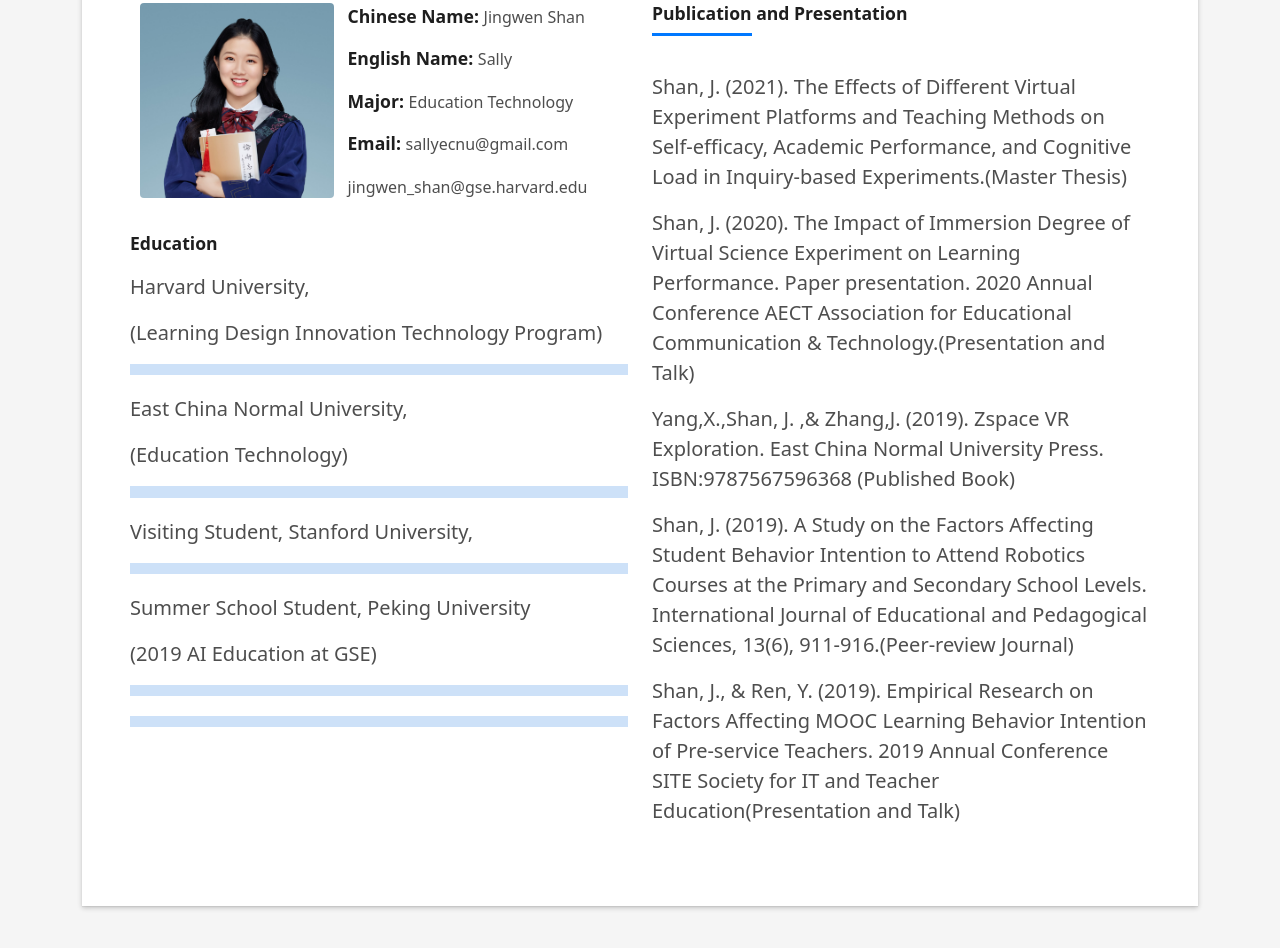
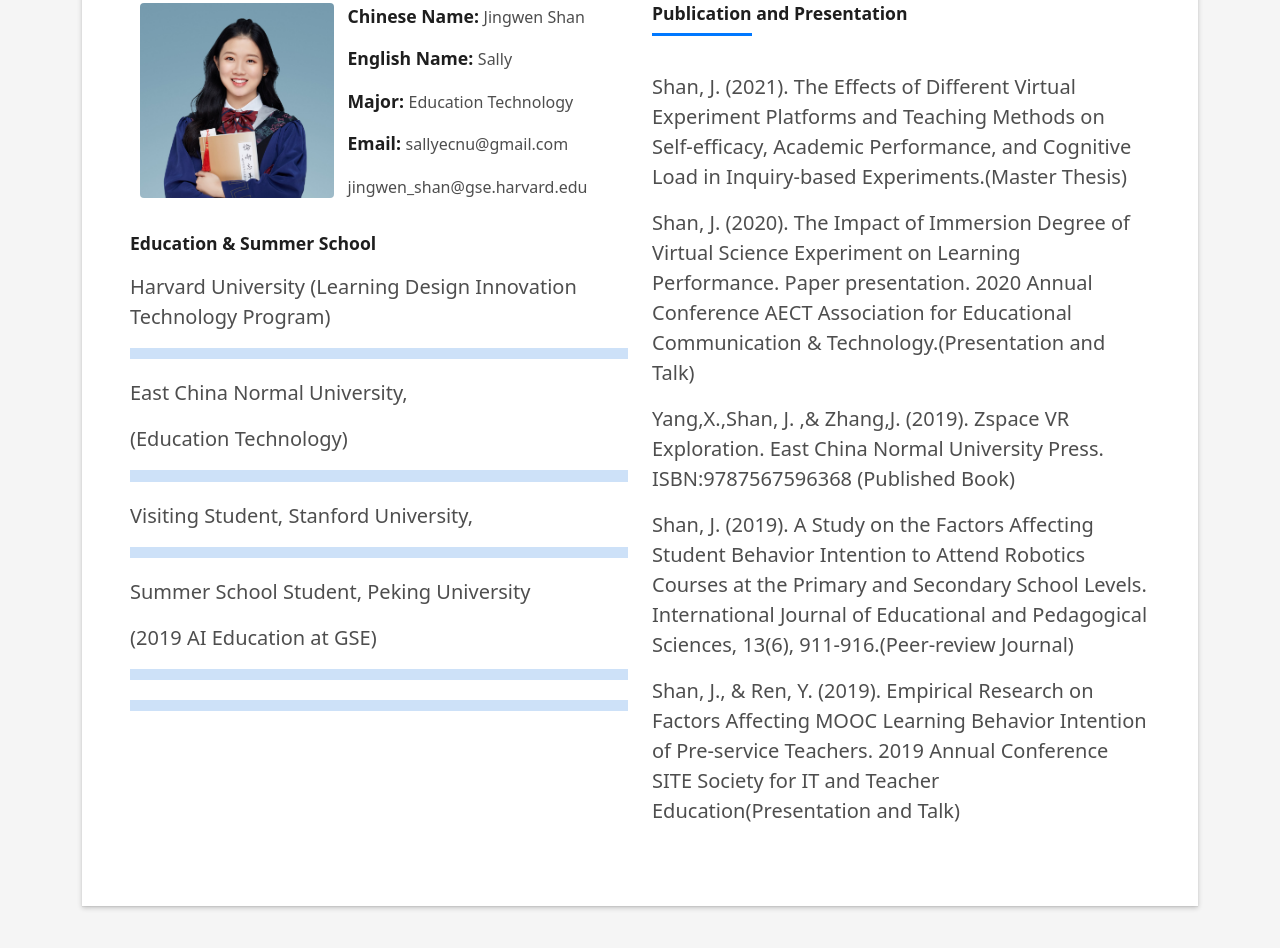
Before and after one commit to Jingwen-Shan/Jingwen-Shan.github.io, a plain HTML site: page index.html in a window 1280 px wide. Shown: the part 925-1873 px from the top of the page. Drawn offline with Linux system fonts and the light colour scheme.

Commit message:
汇合一行

```diff
--- a/index.html
+++ b/index.html
@@ -99,9 +99,9 @@
                     </div>
                   </div>
                   <div class="skill-mf">
-                    <p class="title-s">Education</p>
+                    <p class="title-s">Education & Summer School</p>
        <p class="lead">
-                    <span>Harvard University,<p class="lead">(Learning Design Innovation Technology Program)</span> <span class="pull-right"> </span>
+                    <span>Harvard University (Learning Design Innovation Technology Program) <p class="lead"> </span> <span class="pull-right"> </span>
                     <div class="progress">
                       <div class="progress-bar" role="progressbar" style="width: 0%;" aria-valuenow="0" aria-valuemin="0" aria-valuemax="100"></div>
                         </div>
```
